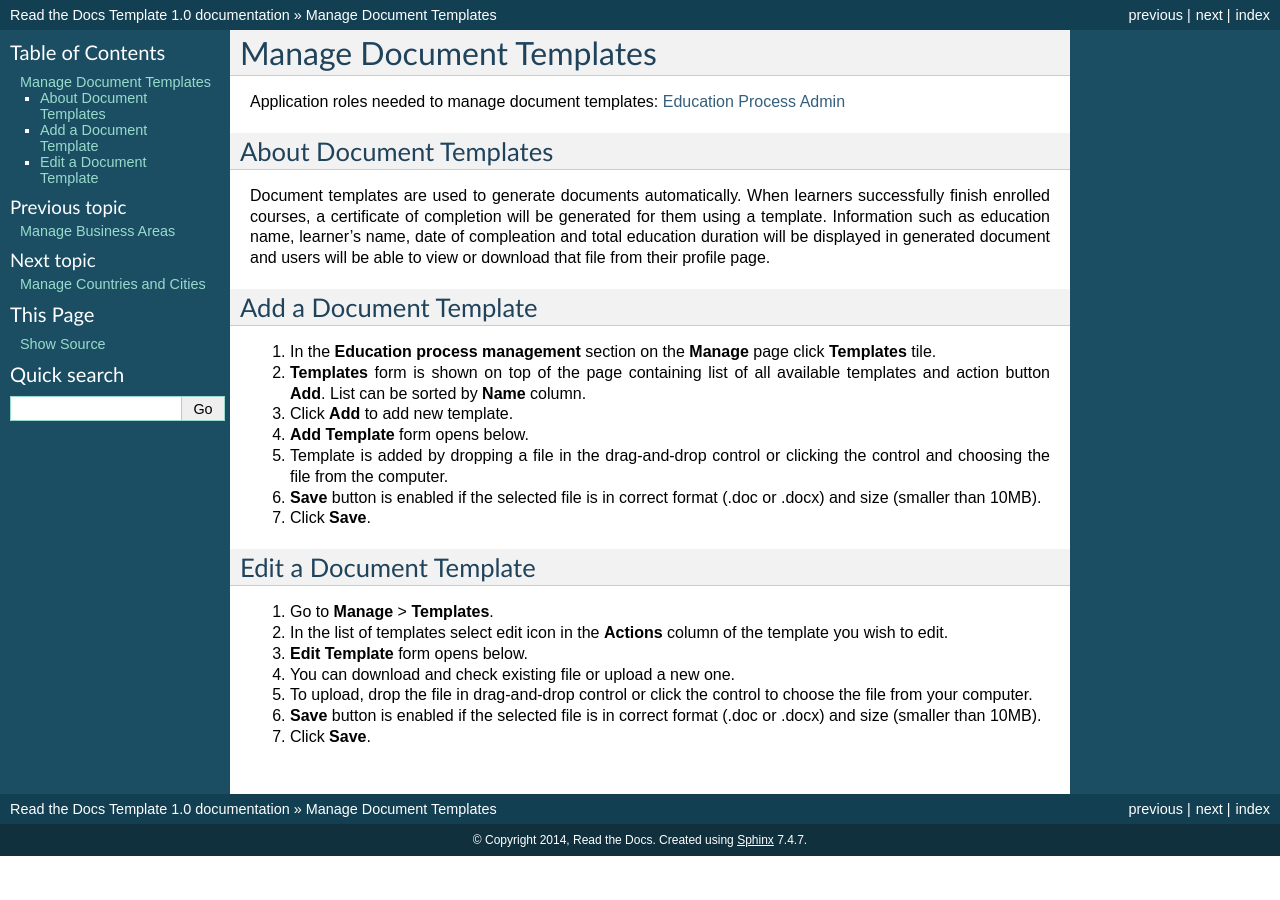
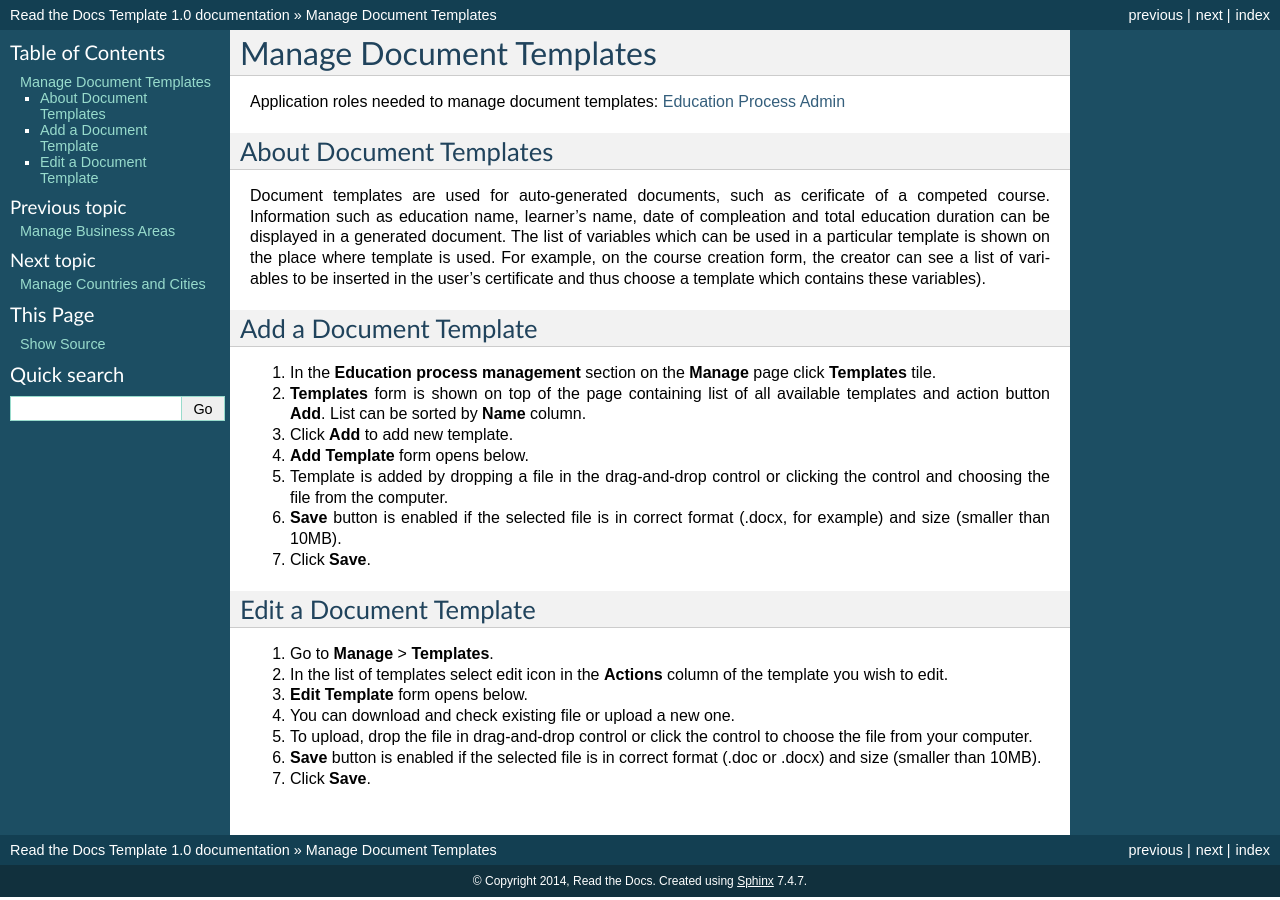
Before and after one commit to pslisko/performa365docs, a Sphinx documentation site: the page built from docs/howto/manage_document_templates.rst, in a window 1280 px wide. Built offline with Sphinx 7.4.7, drawn with Linux system fonts in a browser that asks for light colours; pages that are not in the unit, such as notebooks, are missing from menus.

Commit message:
Update manage_document_templates.rst

```diff
--- a/docs/howto/manage_document_templates.rst
+++ b/docs/howto/manage_document_templates.rst
@@ -7,7 +7,7 @@ Application roles needed to manage document templates: :ref:`Education Process A
 
 About Document Templates
 ^^^^^^^^^^^^^^^^^^^^^^^^^^^
-Document templates are used to generate documents automatically. When learners successfully finish enrolled courses, a certificate of completion will be generated for them using a template. Information such as education name, learner's name, date of compleation and total education duration will be displayed in generated document and users will be able to view or download that file from their profile page.
+Document templates are used for auto-generated documents, such as cerificate of a competed course. Information such as education name, learner's name, date of compleation and total education duration can be displayed in a generated document. The list of variables which can be used in a particular template is shown on the place where template is used. For example, on the course creation form, the creator can see a list of variables to be inserted in the user's certificate and thus choose a template which contains these variables).
 
 Add a Document Template
 ^^^^^^^^^^^^^^^^^^^^^^^^^^^
@@ -16,7 +16,7 @@ Add a Document Template
 #. Click **Add** to add new template.
 #. **Add Template** form opens below.
 #. Template is added by dropping a file in the drag-and-drop control or clicking the control and choosing the file from the computer.
-#. **Save** button is enabled if the selected file is in correct format (.doc or .docx) and size (smaller than 10MB).
+#. **Save** button is enabled if the selected file is in correct format (.docx, for example) and size (smaller than 10MB).
 #. Click **Save**.
 
 Edit a Document Template
```
